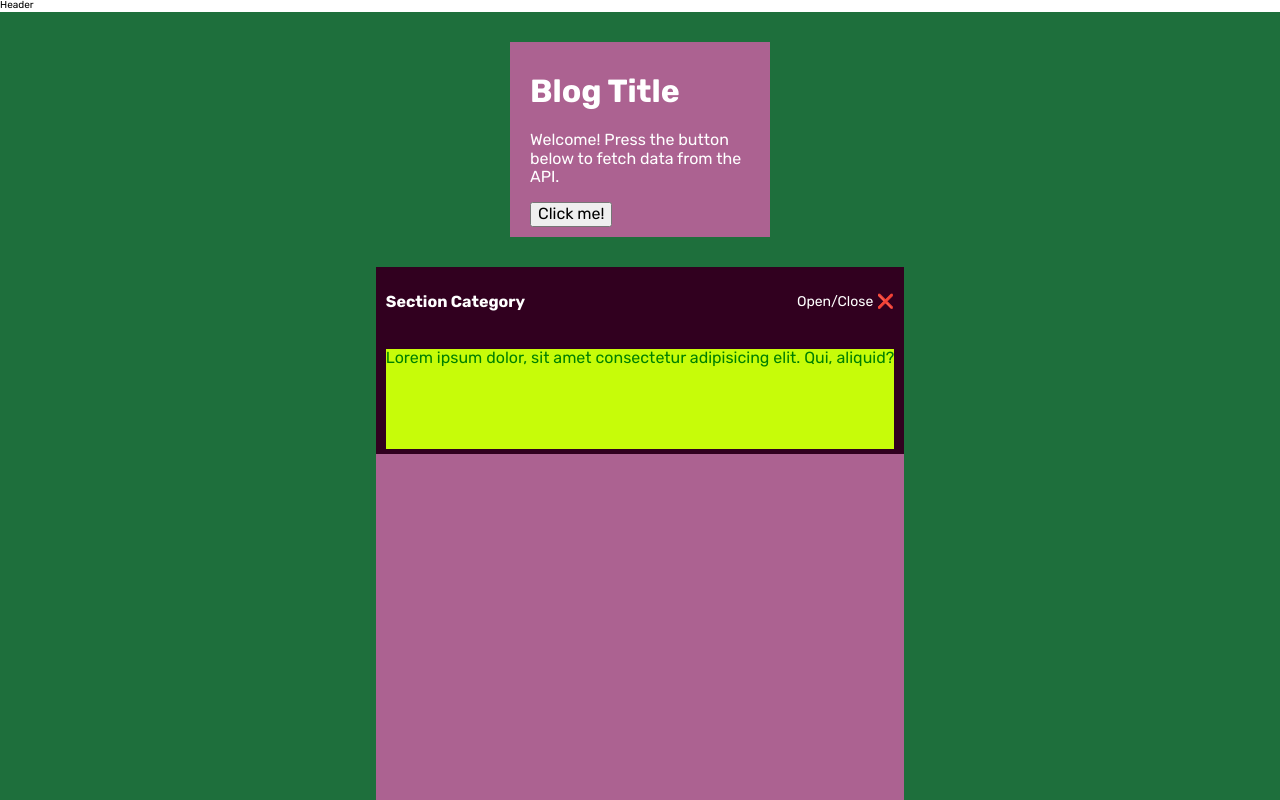
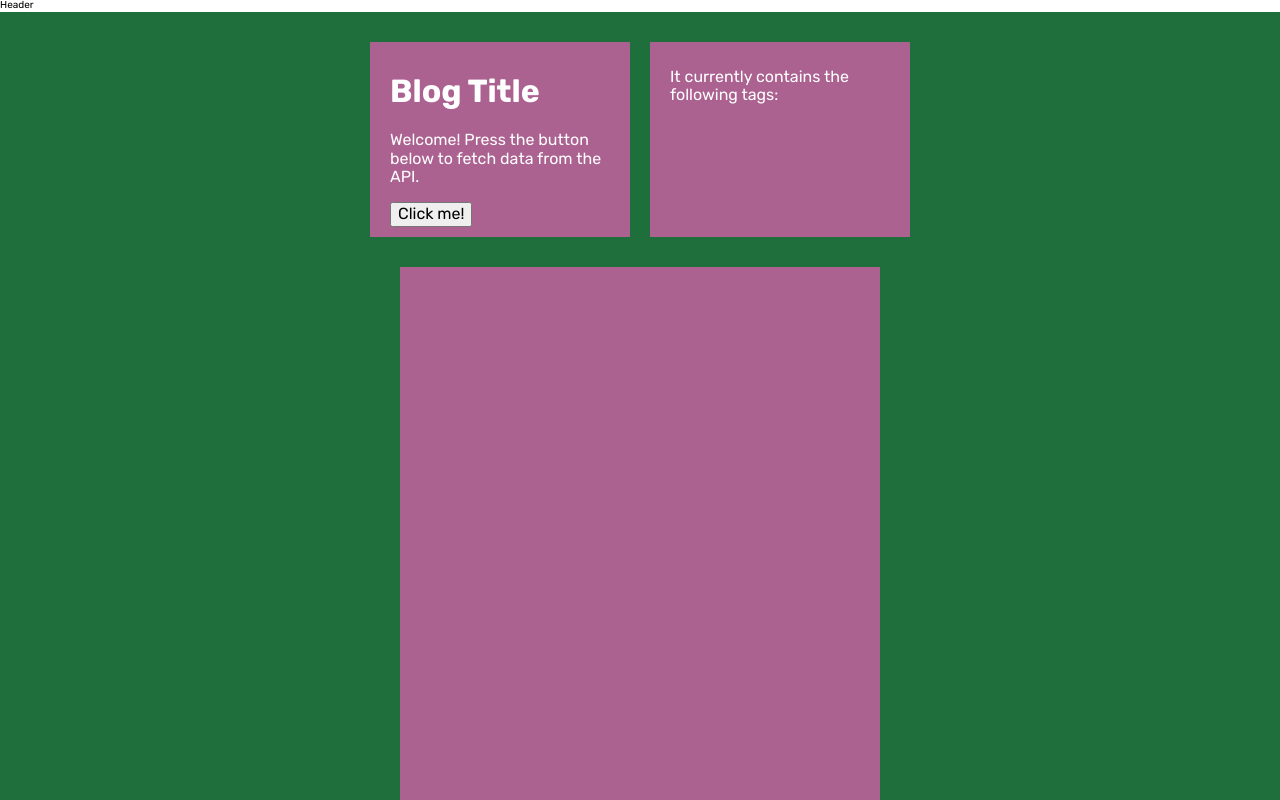
Before and after one commit to nHellstrom/blog-ts, a React (Create React App) app: page / in a window 1280 px wide. Shown: the top 800 px of the page. Built offline with nearby package versions, Linux system fonts and the light colour scheme.

Commit message:
Fetches, makes components, some more flesh

```diff
--- a/src/App.css
+++ b/src/App.css
@@ -9,7 +9,7 @@ html {
   font-size: 62.5%;
 }
 
-Body {
+body {
   font-family: 'Rubik', sans-serif;
 }
 
@@ -30,3 +30,8 @@ Body {
   padding: 1rem 2rem;
   margin: 3rem 1rem;
 }
+
+.App__flexrow {
+  display: flex;
+  flex-direction: row;
+}
--- a/src/App.tsx
+++ b/src/App.tsx
@@ -1,21 +1,60 @@
-import React from 'react';
+import React, { useState } from 'react';
 import logo from './logo.svg';
 import './App.css';
 import SectionsContainer from './components/SectionsContainer/SectionsContainer';
+import {IBlogPost, IJsonData} from "./interfaces";
 
 function App() {
+  const [blogPosts, setBlogPosts] = useState<IBlogPost[] | undefined>(undefined);
+  const [tags, setTags] = useState<string[] | undefined>(undefined);
+
+
+  const extractTagsFromApiData = (jsondata : IJsonData) => {
+    const posts : IBlogPost[] = jsondata.posts;
+    setBlogPosts(posts);
+
+    let tagsHolder : string[] = [];
+    for(let i = 0; i < posts?.length; i++) {
+      for(let j = 0; j < posts[i].tags.length; j++) {
+        const tag : string = posts[i].tags[j];
+        if (!tagsHolder.includes(tag)) {
+          tagsHolder.push(tag)
+        }
+      }
+    }
+
+    setTags(tagsHolder);
+  }
+
+  const fetchData = async () => {
+    const data = await fetch("https://dummyjson.com/posts");
+    const res = await data.json()
+    console.log("API data: ", res);
+    extractTagsFromApiData(res);
+  }
+
+
+
   return (
     <div className="App">
       <header className="App__header">
         Header
       </header>
       <body className="App__body">
-        <div className="App__welcome">
-          <h1>Blog Title</h1>
-          <p>Welcome! Press the button below to fetch data from the API.</p>
-          <button>Click me!</button>
+        <div className="App__flexrow">
+          <div className="App__welcome">
+            <h1>Blog Title</h1>
+            <p>Welcome! Press the button below to fetch data from the API.</p>
+            <button onClick={fetchData}>Click me!</button>
+          </div>
+          <div className="App__welcome">
+            <p>It currently contains the following tags:</p>
+            <ol>
+              {tags?.map((tag) => <li>{tag}</li>)}
+            </ol>
+          </div>
         </div>
-        <SectionsContainer/>
+        <SectionsContainer tags={tags} posts={blogPosts}/>
       </body>
     </div>
   );
--- a/src/components/BlogSection/BlogSection.css
+++ b/src/components/BlogSection/BlogSection.css
@@ -30,6 +30,7 @@
 
 .BlogSection__content {
     min-height: 10rem;
+    margin:1rem;
     width: 100%;
     background-color: blue
 }
@@ -37,11 +38,11 @@
 .BlogSection__content--visible {
     /* display: flex; */
     background-color: rgb(199, 252, 9) ;
-    color: green ;
+    color: #222;
 }
 
 .BlogSection__content--hidden {
     /* display: flex; */
     background-color: rgb(255, 166, 0);
-    color: red;
+    color: #222;
 }
--- a/src/components/BlogSection/BlogSection.tsx
+++ b/src/components/BlogSection/BlogSection.tsx
@@ -1,15 +1,20 @@
 import React, {useState} from "react";
 import "./BlogSection.css"
 
-const BlogSection = () => {
+const BlogSection = (props : any) => {
     const [isVisible, setVisibility] = useState<boolean>(false);
+
+    const toggleSectionVisibility = () => {
+        console.log(this)
+    }
 
     return <section className="BlogSection__container">
         <div className="BlogSection__header">
-            <h4 className="BlogSection__title">Section Category</h4>
-            <div className="BlogSection__toggle">Open/Close ❌</div>
+            <h4 className="BlogSection__title">Section "{props.tag}"</h4>
+            <b>Posts: {props.posts.length}</b>
+            <div className="BlogSection__toggle" onClick={toggleSectionVisibility}>Open/Close ❌</div>
         </div>
-        <div className={"BlogSection__content BlogSection__content--" + "visible"}>
+        <div className={`BlogSection__content BlogSection__content--${isVisible ? "visible" : "hidden"}`}>
             <p>Lorem ipsum dolor, sit amet consectetur adipisicing elit. Qui, aliquid?</p>
         </div>
     </section>
--- a/src/components/SectionsContainer/SectionsContainer.tsx
+++ b/src/components/SectionsContainer/SectionsContainer.tsx
@@ -1,10 +1,12 @@
 import React from "react";
 import BlogSection from "../BlogSection/BlogSection";
 import "./SectionsContainer.css"
+import {IBlogPost} from "../../interfaces";
 
-const SectionsContainer = () => {
+const SectionsContainer = (props : any) => {
+
     return <div className = "Sections__container">
-        <BlogSection/>
+        {props.tags?.map((t : string) => <BlogSection tag={t} posts={props.posts.filter((x : IBlogPost) => x.tags.includes(t))}/>)}
     </div>
 }
 
--- /dev/null
+++ b/src/interfaces.tsx
@@ -0,0 +1,17 @@
+interface IBlogPost {
+    id: number,
+    title: string,
+    body: string,
+    userId: number,
+    tags: string[],
+    reactions: number
+}
+
+interface IJsonData {
+    limit: number,
+    posts: IBlogPost[],
+    skip: number,
+    total: number
+}
+
+export type {IBlogPost, IJsonData}
```
